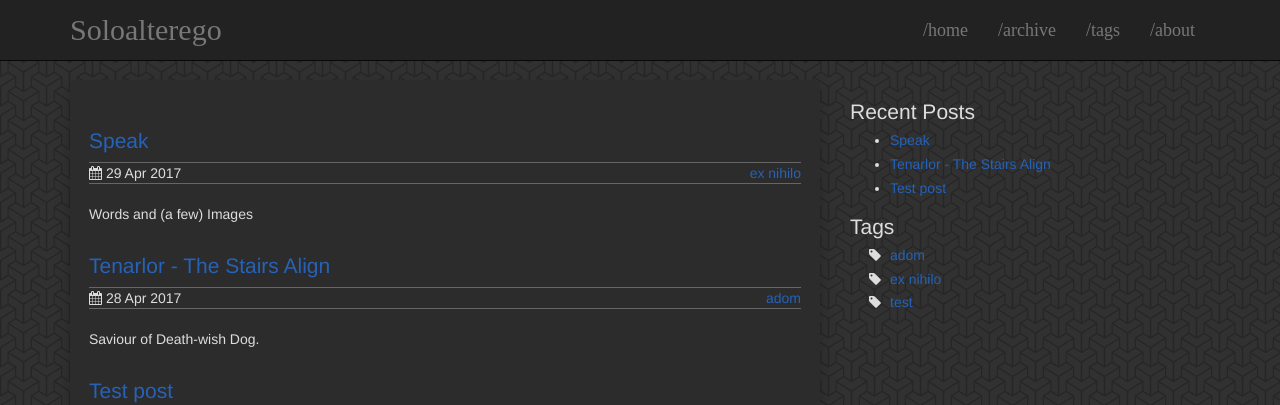
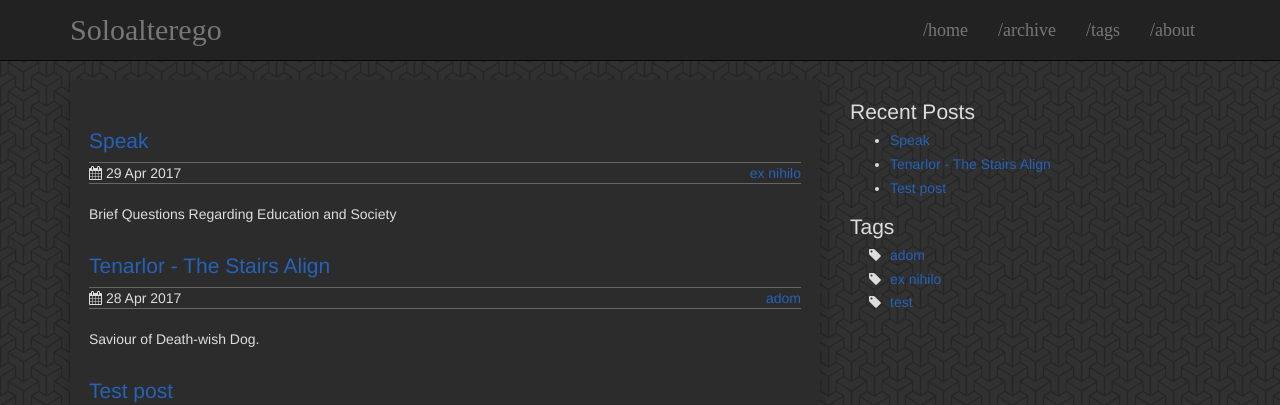
Before and after one commit to soloalterego/soloalterego.github.io, a Jekyll site: the page built from index.html, in a window 1280 px wide. Shown: the top 405 px of the page. Built offline with Jekyll 4.4.1, drawn with Linux system fonts in a browser that asks for light colours.

Commit message:
Description update

```diff
--- a/_posts/2017-04-29-utopia.md
+++ b/_posts/2017-04-29-utopia.md
@@ -4,7 +4,7 @@ title: "Speak"
 date: 2017-04-29
 tags:
  - ex nihilo
-description: Words and (a few) Images
+description: Brief Questions Regarding Education and Society
 ---
 Is the idea of attaining a humanity that reflects the very best in us — the absence of war, emphasis on consciousness elevation, and the shared wealth birthed by a passion for, and exploration of, life and its living — not only impractical, but ill-conceived? That the coercion required to attain the pinnacle of civilisation, would forever tarnish that which came after.
 
```
